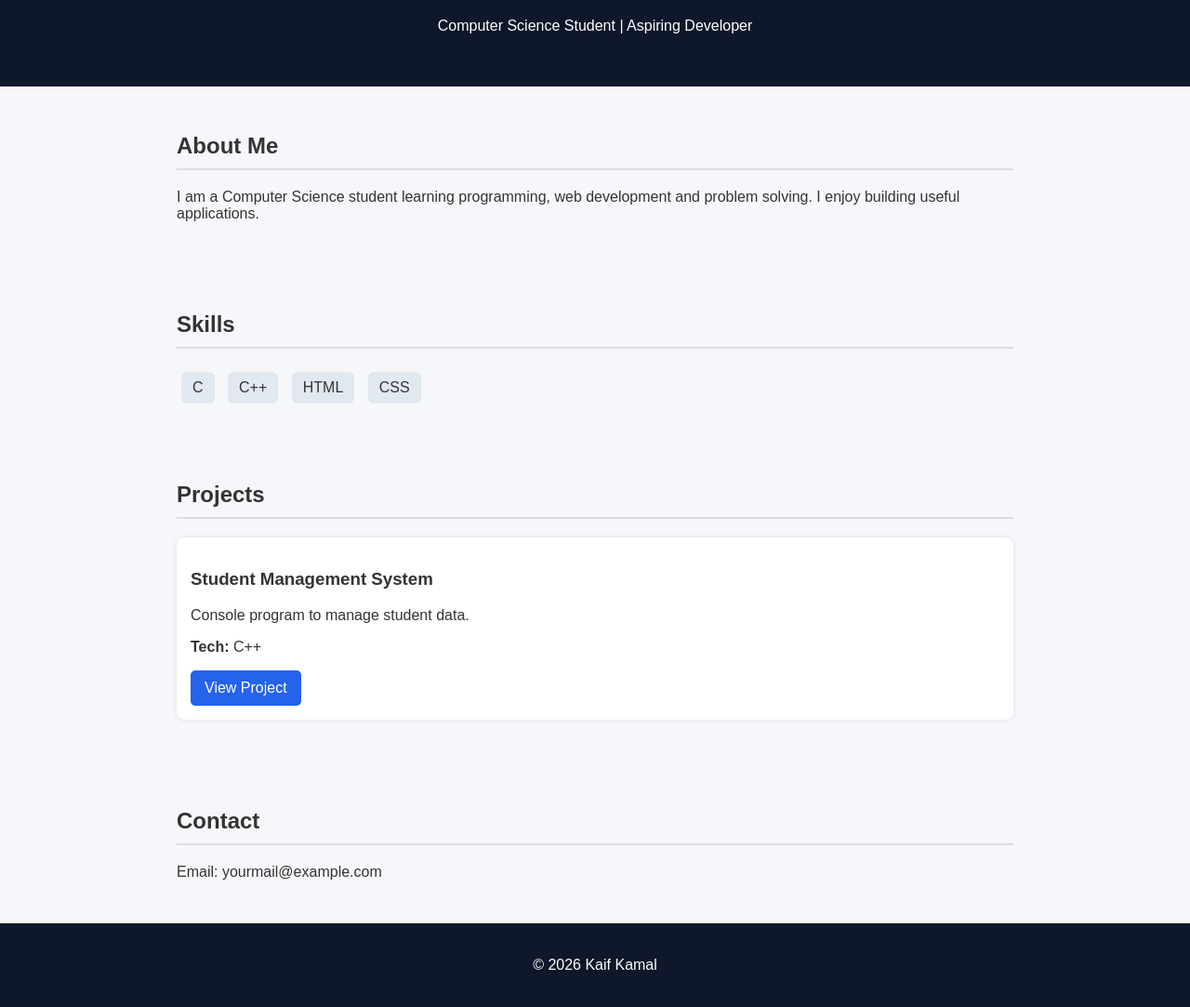
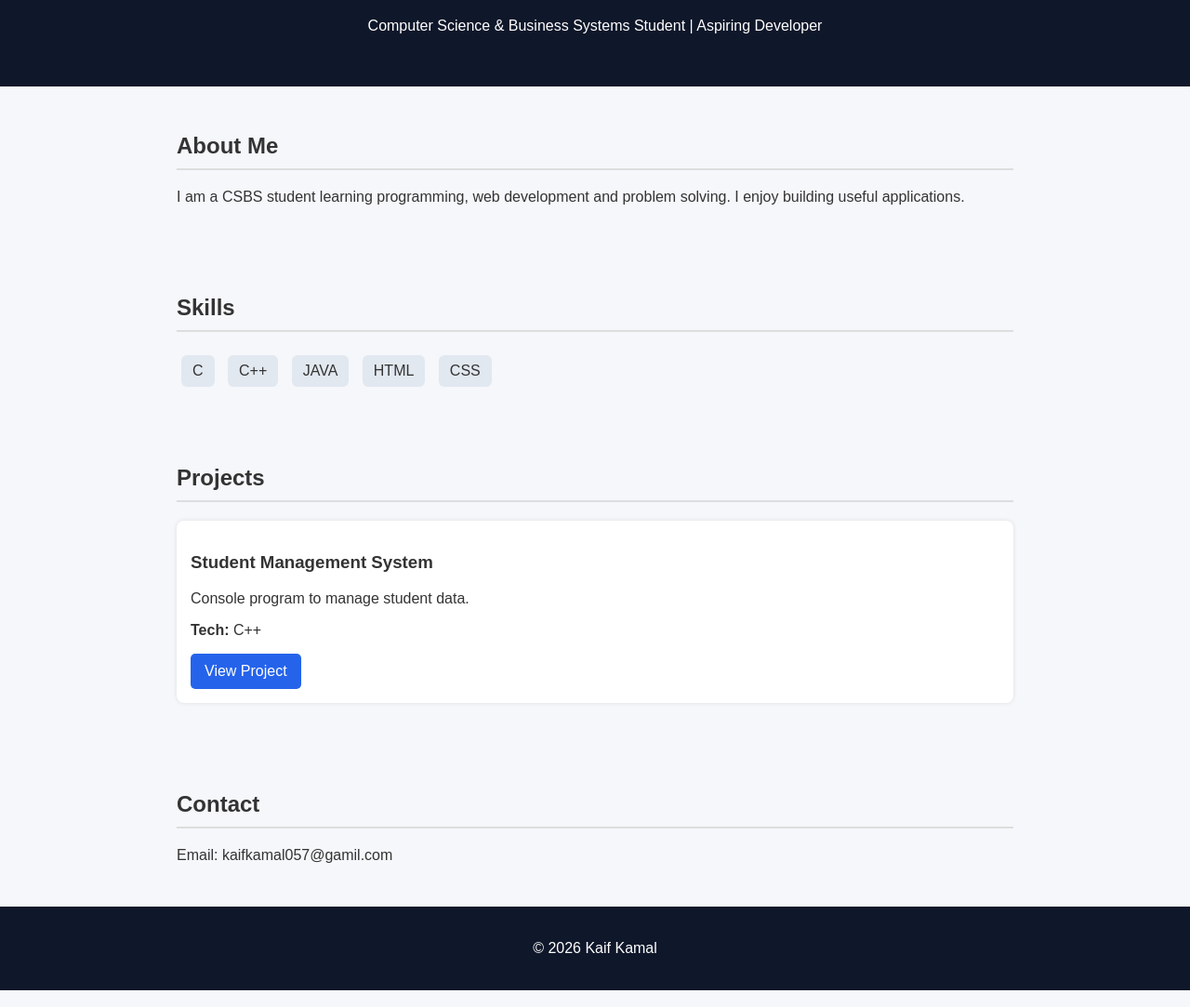
Before and after one commit to GeekykAIf/GeekykAIf.github.io, a plain HTML site: page index.html in a window 1280 px wide. Shown: the part 101-1184 px from the top of the page at 93% size. Drawn offline with Linux system fonts and the light colour scheme.

Commit message:
Update index.html

```diff
--- a/index.html
+++ b/index.html
@@ -69,13 +69,13 @@
 
 <header>
     <h1>Kaif Kamal</h1>
-    <p>Computer Science Student | Aspiring Developer</p>
+    <p>Computer Science & Business Systems Student | Aspiring Developer</p>
 </header>
 
 <section>
     <h2>About Me</h2>
     <p>
-        I am a Computer Science student learning programming,
+        I am a CSBS student learning programming,
         web development and problem solving.
         I enjoy building useful applications.
     </p>
@@ -86,6 +86,7 @@
     <div class="skills">
         <span>C</span>
         <span>C++</span>
+        <span>JAVA</span>
         <span>HTML</span>
         <span>CSS</span>
     </div>
@@ -105,7 +106,7 @@
 
 <section>
     <h2>Contact</h2>
-    <p>Email: yourmail@example.com</p>
+    <p>Email: kaifkamal057@gamil.com</p>
 </section>
 
 <footer>
```
